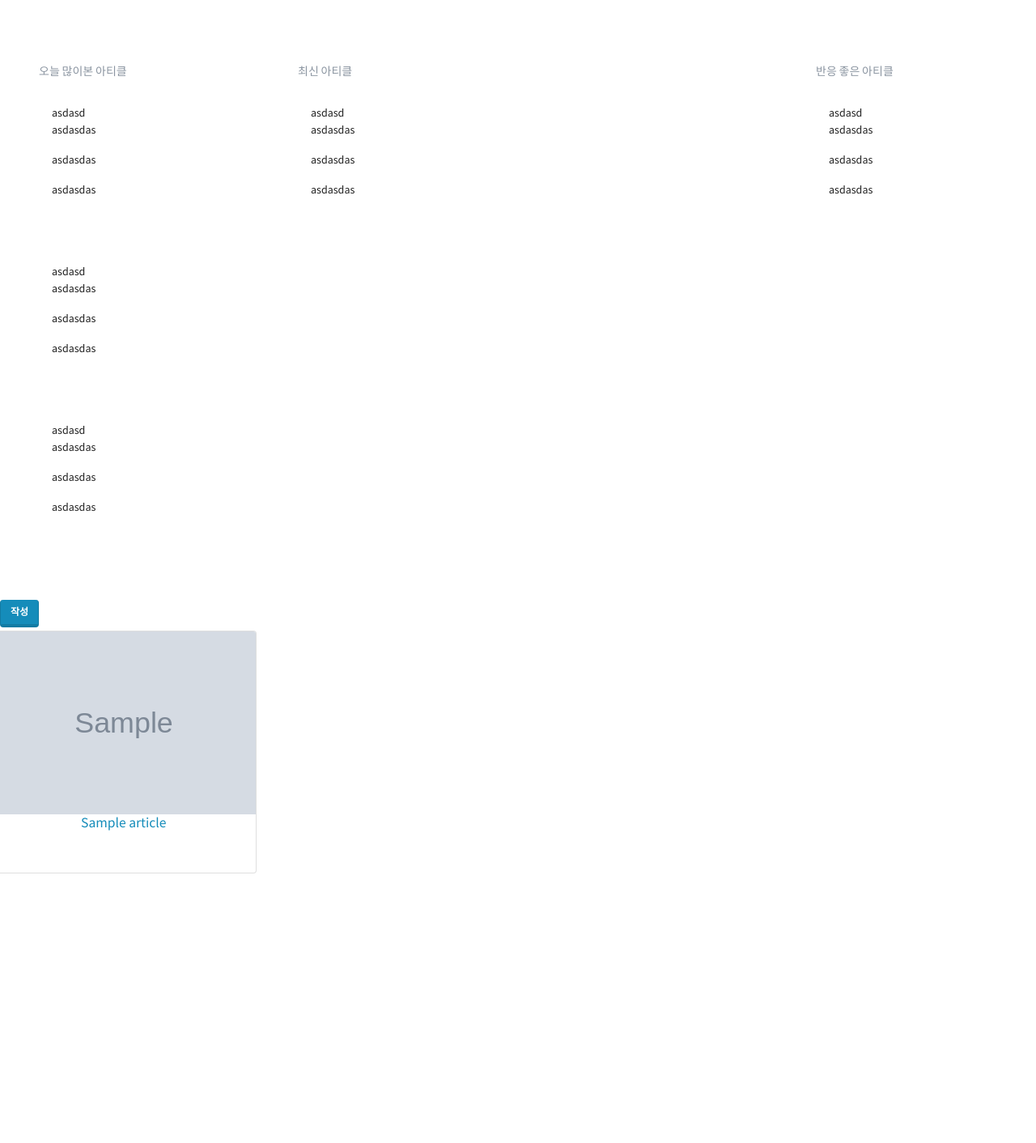
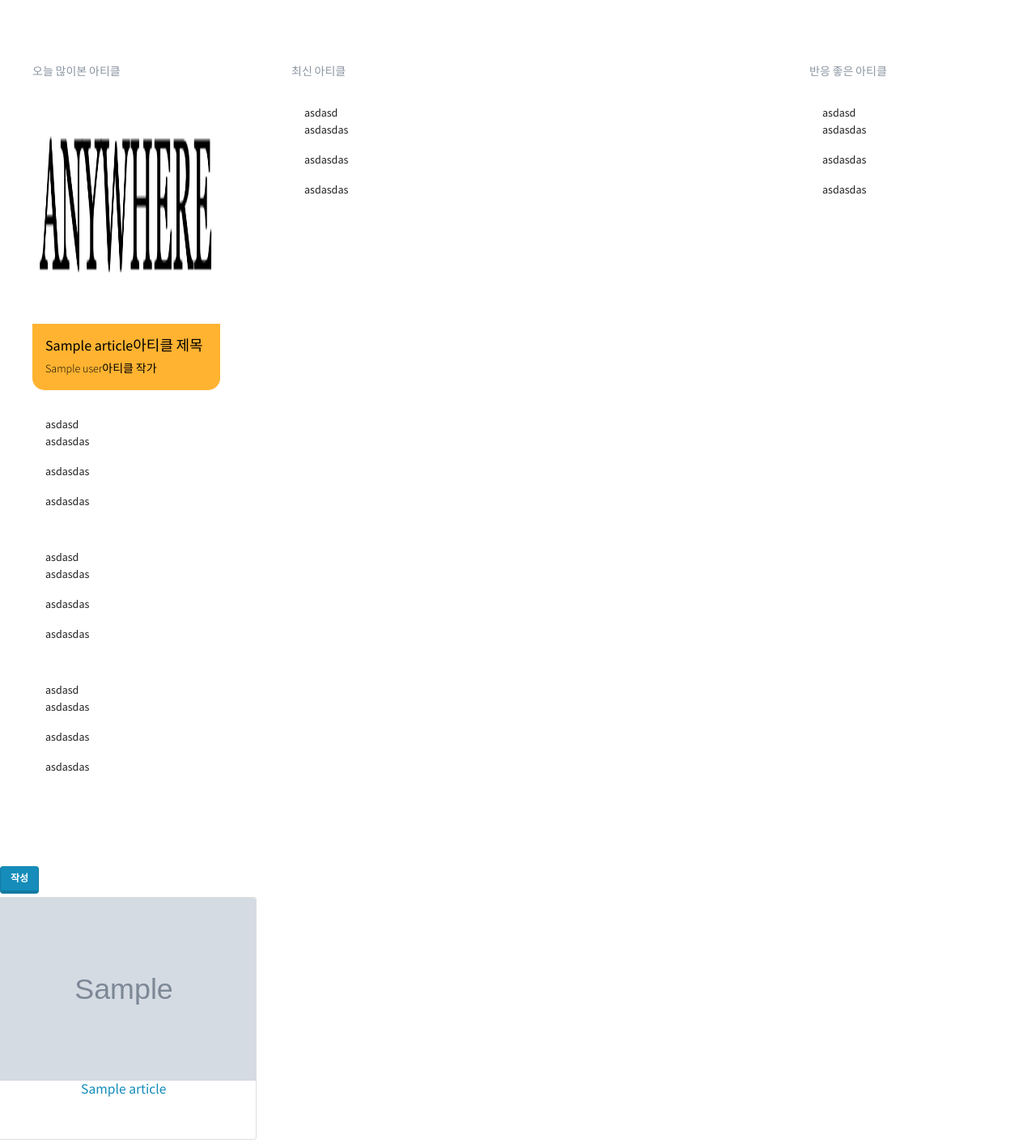
Before and after one commit to tnpfldyd/anywhere_pjt, a Django app: template articles/templates/articles/index.html in a window 1280 px wide. Shown: the part 61-1473 px from the top of the page at 81% size. Before the commit the page ends 1140 px from the top, so only its background shows below. Run offline with Django 3.2, Linux system fonts and the light colour scheme; the template is opened without the code that fills it: most values are stand-ins (such as "Sample title", 1, 10 or a date in 2020); grey boxes marked "Sample" are stand-in pictures; some libraries are stand-ins or nearby versions.

Commit message:
Add: articles main design

```diff
--- a/articles/templates/articles/index.html
+++ b/articles/templates/articles/index.html
@@ -1,4 +1,5 @@
 {% extends 'base.html' %}
+{% load static %}
 {% block content %}
 {% load django_bootstrap5 %}
 
@@ -6,6 +7,22 @@
   <div class="article-grid">
     <aside class="aside-left">
       <h2 class="mb-3" style="font-size: 14px; color: #8b95a1">오늘 많이본 아티클</h2>
+      <ul>
+        <li>
+          <a class="click" href="{% url 'articles:index' %}">
+            <div class="contentcard h-100 p-0" style="border-radius: 15px;">
+              <img width="287px" height="287px" class="card-img-top" src="{% static 'img/logo1.png' %}">
+              <div class="card-body p-3" style="border-radius: 0 0 15px 15px; background-color: rgb(255, 179, 49);">
+                <div class=" d-flex flex-start" style="flex-direction: column;">
+                  <h4 style="font-size: 18px">{{ article.title }}아티클 제목</h4>
+                  <span style="font-size: 14px; font-weight: lighter;">{{ article.user }}아티클 작가</span>
+                </div>
+              </div>
+            </div>
+          </a>
+        </li>
+      </ul>
+
       <div class="contentcard">asdasd<p>asdasdas</p>
         <p>asdasdas</p>
         <p>asdasdas</p>
@@ -19,7 +36,7 @@
         <p>asdasdas</p>
       </div>
     </aside>
-    <section class="aside-left">
+    <section class="section-center">
       <h2 class="mb-3" style="font-size: 14px; color: #8b95a1">최신 아티클</h2>
       <div class="contentcard">asdasd<p>asdasdas</p>
         <p>asdasdas</p>
--- a/static/css/style.css
+++ b/static/css/style.css
@@ -1,14 +1,36 @@
+ul,
+ol,
+li {
+  margin: 0;
+  padding: 0;
+  list-style: none;
+}
+
+.click {
+  text-decoration: none;
+  color: black
+}
+
+.click:hover {
+  text-decoration: none;
+  color: #3182f6;
+}
+
 .article-grid {
   display: grid;
   grid-template-columns: 25fr 50fr 25fr;
 }
 
 .aside-left {
-  padding: 80px 48px 40px;
+  padding: 80px 48px 80px 40px;
+}
+
+.section-center {
+  padding: 80px 40px;
 }
 
 .contentcard {
-  margin-bottom: 2rem;
+  border-radius: 15px;
   padding: 1rem;
 }
 
--- a/templates/base.html
+++ b/templates/base.html
@@ -9,10 +9,10 @@
   <meta name="viewport" content="width=device-width, initial-scale=1, shrink-to-fit=no">
 
   <!-- Bootstrap CSS v5.2.1 -->
+  <link rel="stylesheet" href="{% static 'css/style.css' %}">
   <link rel="stylesheet" href="https://cdn.jsdelivr.net/npm/bootswatch@4.5.2/dist/lumen/bootstrap.min.css"
     integrity="sha384-GzaBcW6yPIfhF+6VpKMjxbTx6tvR/yRd/yJub90CqoIn2Tz4rRXlSpTFYMKHCifX" crossorigin="anonymous">
 
-  <link rel="stylesheet" href="{% static 'css/style.css' %}">
 </head>
 
 <body>
```
